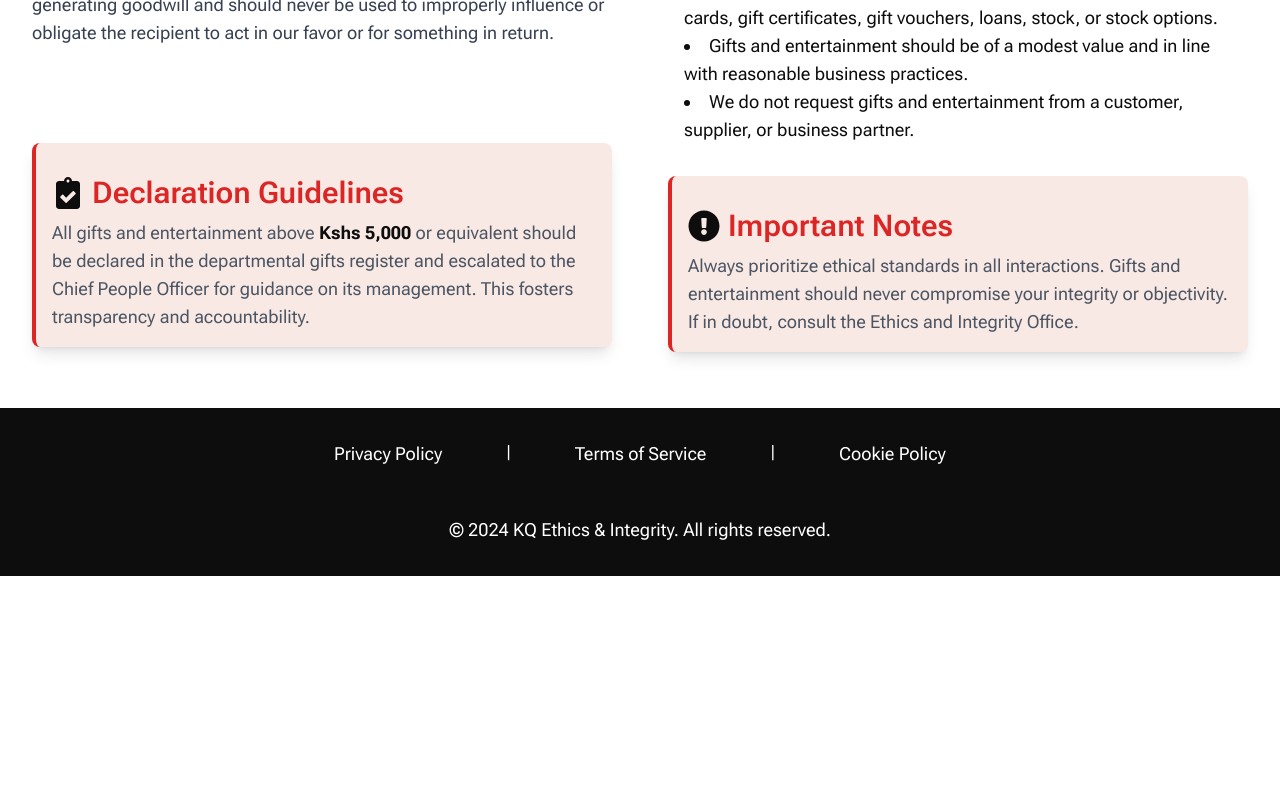
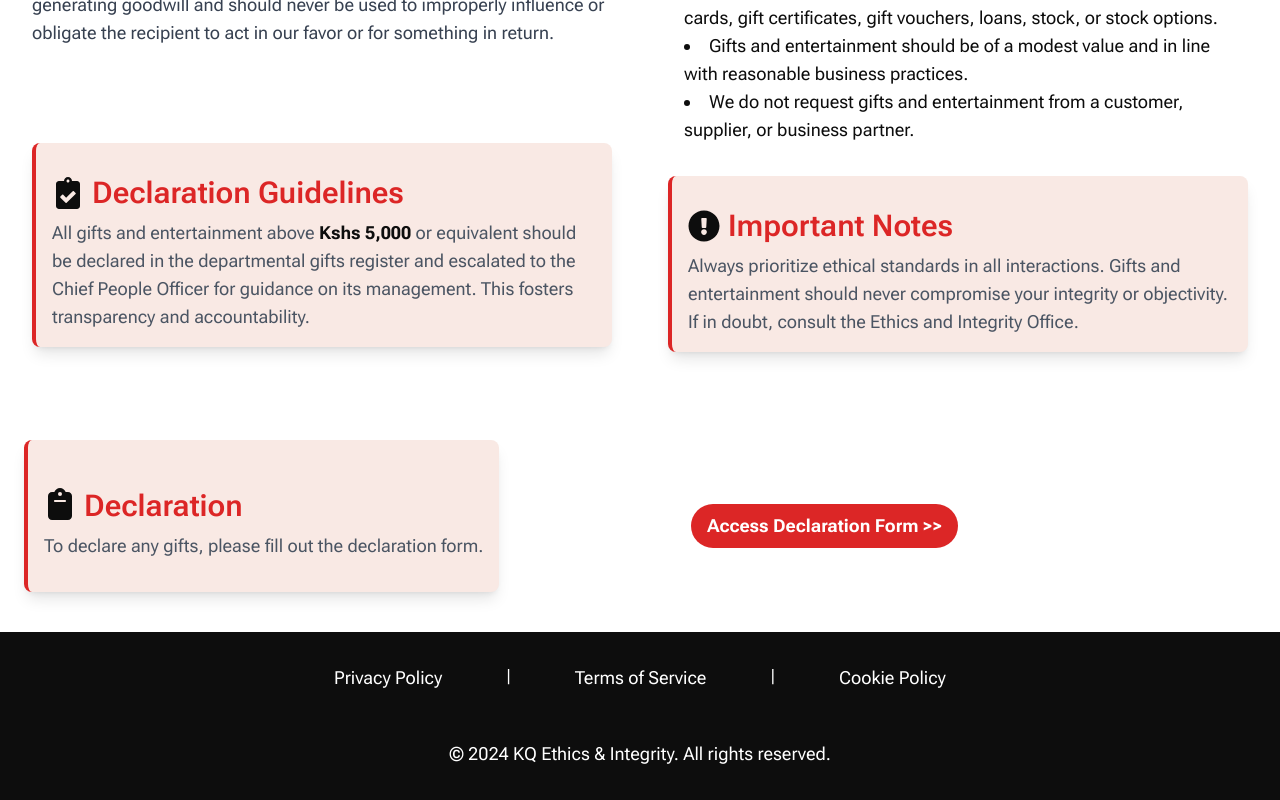
Before and after one commit to jeffmakuto/adili_v3, a Next.js app in the folder adili/: page /policies/gifts-and-entertainment in a window 1280 px wide. Shown: the part 1078-1878 px from the top of the page. Before the commit the page ends 1654 px from the top, so only its background shows below. Built offline with nearby package versions, Linux system fonts and the light colour scheme.

Commit message:
feat: create a declaration form for the gifts received

```diff
--- a/adili/src/app/policies/gifts-and-entertainment/page.tsx
+++ b/adili/src/app/policies/gifts-and-entertainment/page.tsx
@@ -5,6 +5,9 @@ import Header from '@/ui/gifts-and-entertainment/header'
 import DeclarationGuidelines from '@/ui/gifts-and-entertainment/declaration-guidelines'
 import AcceptanceGuidelines from '@/ui/gifts-and-entertainment/acceptance-guidelines'
 import ImportantNotes from '@/ui/gifts-and-entertainment/important-notes'
+import Declaration from '@/ui/gifts-and-entertainment/declaration'
+
+const GIFTS = process.env.NEXT_PUBLIC_GIFTS || "#";
 
 const GiftsAndEntertainment: React.FC = () => {
     const renderHeroImage = (src: string, alt: string) => (
@@ -44,6 +47,9 @@ const GiftsAndEntertainment: React.FC = () => {
                 </div>
             </section>
             </div>
+            <div className="flex justify-start sm:mt-0 md:mt-2 lg:mt-4 px-2">
+                    <Declaration declarationLink={GIFTS} />
+            </div>
         </main>
     );
 };
--- /dev/null
+++ b/adili/src/ui/gifts-and-entertainment/declaration.tsx
@@ -0,0 +1,31 @@
+import { FontAwesomeIcon } from '@fortawesome/react-fontawesome';
+import { faClipboard } from '@fortawesome/free-solid-svg-icons';
+import { heading, paragraph } from '@/styles/values';
+import { DeclarationProps } from '@/types/policies';
+import DeclarationButton from '@/ui/buttons/declaration';
+
+const Declaration: React.FC<DeclarationProps> = ({ declarationLink }) => {
+    return (
+        <div className="flex flex-col md:flex-row justify-start p-4 md:space-x-48">
+            <div className="flex flex-col shadow-lg rounded-lg hover:scale-105
+             bg-[#F9E9E4] border-l-4 border-red-600 p-4 mb-6">
+                <h2 className={heading}>
+                    <FontAwesomeIcon
+                        icon={faClipboard}
+                        className="mr-2 mt-4 w-4 h-4 md:w-6 md:h-6 lg:w-8 lg:h-8"
+                        aria-label="Declaration Icon"
+                    />
+                    Declaration
+                </h2>
+                <p className={`${paragraph} mb-4`}>
+                    To declare any gifts, please fill out the declaration form.
+                </p>
+            </div>
+            <div className="mt-16">
+                <DeclarationButton link={declarationLink} />
+            </div>
+        </div>
+    );
+};
+
+export default Declaration;
```
